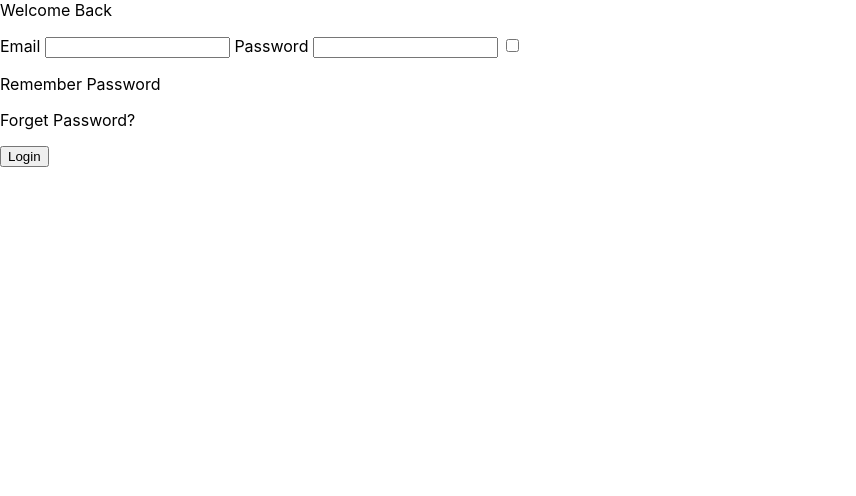
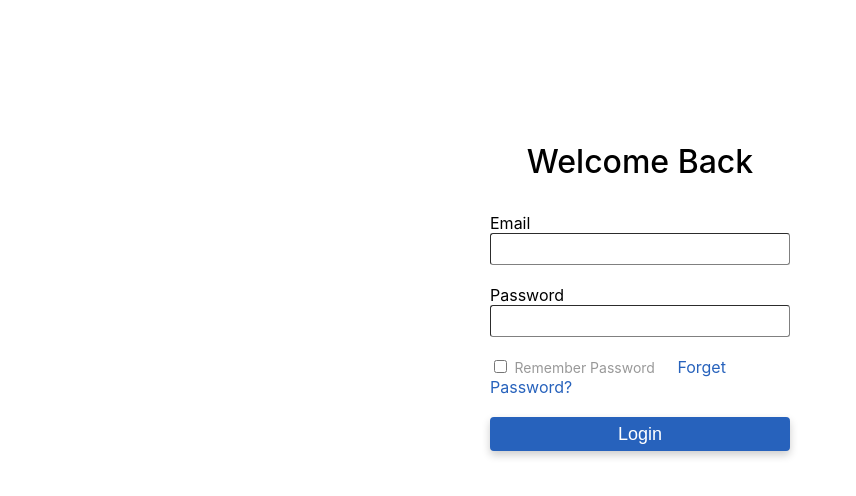
Before and after one commit to iamAbayomi/spiinge-webapp, a plain HTML site: page loginpage.html in a window 1280 px wide. Shown: the whole page, without its empty margins (0-856 px from the left). Drawn offline with Linux system fonts and the light colour scheme.

```diff
--- a/css/login.css
+++ b/css/login.css
@@ -0,0 +1,73 @@
+html {
+    font-size: 100%;
+  }
+
+body{
+    background-color: #F4F8FC;
+    height: 100%;
+    margin: 0px;
+    padding: 0px;
+    font-family: -apple-system, BlinkMacSystemFont, 'Segoe UI', Roboto, Oxygen,
+    Ubuntu, Cantarell, 'Open Sans', 'Helvetica Neue', sans-serif;
+    background-color: #ffffff;
+
+}
+
+
+.contact-section{
+    margin: auto;
+    max-width: 300px;
+    padding-top: 10vh;
+    background-color: white;
+}
+
+.section-description{
+    text-align: center;
+    font-size: 32px;
+    padding-top: 30px;
+    font-weight: 550;
+}
+
+.name-text{
+    width: 100%;
+    height: 32px;
+    border-color: gray;
+    border-width: 0.4px;
+    border-radius: 3px;
+    display: block;
+    padding-left: 10px;
+    margin-bottom: 20px ;
+}
+
+.inline{
+    display: inline;
+
+}
+
+.small-text{
+    font-size: 14px;
+    margin-right: 18px;
+    opacity: 0.4;
+}
+
+
+
+.blue-button{
+    width: 100%;
+    height: 34px;
+    background-color:#2762BC;
+    color: white;
+    font-size: 18px;
+    margin-top: 20px;
+
+    border-color:#2762BC;
+    border-radius: 4px;
+    border-style: solid;
+    /* Add shadows to create the "card" effect */
+    box-shadow: 0 4px 8px 0 rgba(0,0,0,0.2);
+    transition: 0.3s;
+}
+
+.blue-text{
+    color: #2762BC;
+}
--- a/loginpage.html
+++ b/loginpage.html
@@ -2,7 +2,7 @@
     <!-- Head of the website -->
     <head>
         <meta name="viewport" content="width=device-width, initial-scale=1">
-        <link rel="stylesheet" type="text/css" href="css/style.css" >
+        <link rel="stylesheet" type="text/css" href="css/login.css" >
               <!--Import Google Icon Font-->
       <link href="https://fonts.googleapis.com/icon?family=Material+Icons" rel="stylesheet">
     </head>
@@ -18,7 +18,7 @@
             <p class="section-text"></p>
             <!-- Begining of Contact form -->
             <div class="contact-from">
-                <p class="section-text">Welcome Back</p>
+                <p class="section-description">Welcome Back</p>
                 <form id="form">
                     <label for="name-label" class="name-label" >Email</label>
                     <input type="name"
@@ -34,14 +34,14 @@
                     >
 
                     <input type="checkbox"
-                            class="name-text message-text"
+                            class="message-text"
                             placeholder=" "
                             required
                     >
-                    <p>Remember Password</p> <p>Forget Password?</p>
+                    <p class="inline small-text">Remember Password</p> <p class="inline blue-text" >Forget Password?</p>
 
                     <!--Submit Button-->
-                    <input type="submit" value="Login" class="submit-button">
+                    <input type="submit" value="Login" class="blue-button">
                 </form>
             </div>
             <!-- End of Contact form -->
```
